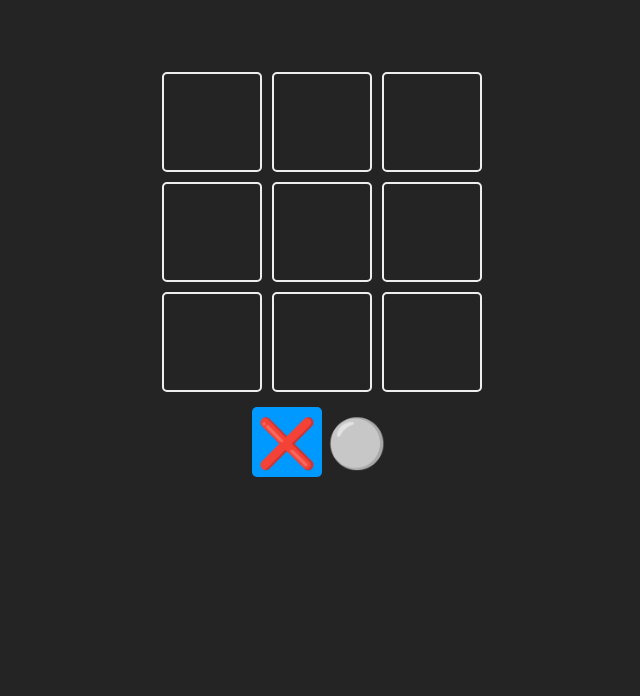
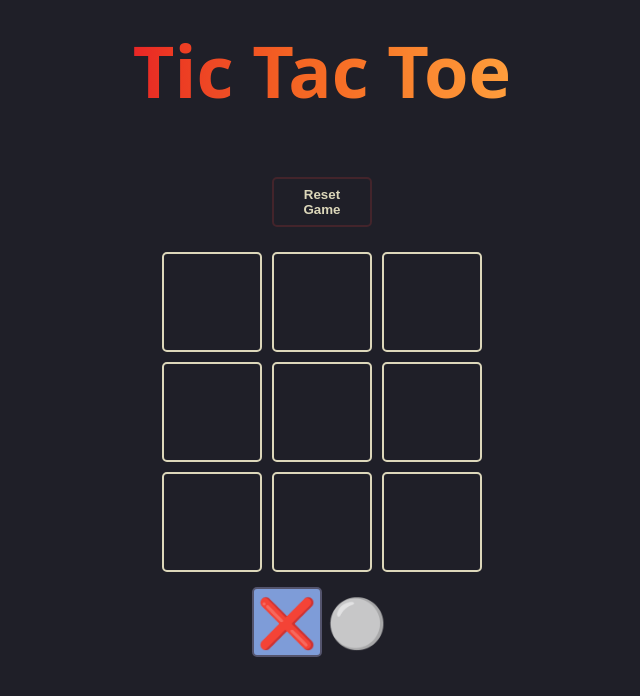
Before and after one commit to rickferrodriguez/Tic-Tac-Toe, a React (Vite) app: page / in a window 1280 px wide. Shown: the top 696 px of the page, without its empty margins (318-958 px from the left). Built offline with nearby package versions, Linux system fonts and the light colour scheme.

Commit message:
kanagawa tic-tac-toe

```diff
--- a/src/App.jsx
+++ b/src/App.jsx
@@ -67,7 +67,12 @@ function App() {
 
 
   return (
-    <main className="board">
+    <main>
+      <div className="title-container">
+        <h1>Tic Tac Toe</h1>
+      </div>
+      <section className="board">
+        <button onClick={resetGame}>Reset Game</button>
         <section className="game">
           {
             board.map((square, index) => (
@@ -110,6 +115,7 @@ function App() {
             </section>
           )
         }
+      </section>
     </main>
   )
 }
--- a/src/index.css
+++ b/src/index.css
@@ -6,14 +6,25 @@
 
   color-scheme: light dark;
   color: rgba(255, 255, 255, 0.87);
-  background-color: #242424;
+  background-color: #1F1F28;
 
   font-synthesis: none;
   text-rendering: optimizeLegibility;
   -webkit-font-smoothing: antialiased;
   -moz-osx-font-smoothing: grayscale;
   -webkit-text-size-adjust: 100%;
-}
+
+  --clr-primary: -webkit-linear-gradient(0deg,
+  hsl(0deg 81% 53%) 0%,
+  hsl(7deg 84% 53%) 11%,
+  hsl(11deg 86% 54%) 22%,
+  hsl(15deg 88% 54%) 33%,
+  hsl(19deg 91% 55%) 44%,
+  hsl(21deg 93% 56%) 56%,
+  hsl(24deg 94% 57%) 67%,
+  hsl(26deg 96% 59%) 78%,
+  hsl(28deg 98% 60%) 89%,
+  hsl(30deg 100% 62%) 100%);}
 
 body {
   margin: 0;
@@ -35,17 +46,24 @@ body {
   text-align: center;
 }
 
-.board h1 {
-  color: #eee;
-  margin-bottom: 16px;
+.title-container h1 {
+  margin: 0 auto;
+  padding-top: 1.6rem;
+  font-size: 72px;
+  height: 80px;
+  /* background: -webkit-linear-gradient(#DCD7BA, #333); */
+  background: var(--clr-primary);
+  -webkit-background-clip: text;
+  -webkit-text-fill-color: transparent;
 }
+
 
 .board button {
   padding: 8px 12px;
   margin: 25px;
   background: transparent;
-  border: 2px solid #eee;
-  color: #eee;
+  border: 2px solid #43242B;
+  color: #DCD7BA;
   width: 100px;
   border-radius: 5px;
   transition: 0.2s;
@@ -54,8 +72,8 @@ body {
 }
 
 .board button:hover {
-  background: #eee;
-  color: #222;
+  background: #43242B;
+  color: #DCD7BA;
 }
 
 .board .game {
@@ -82,8 +100,9 @@ body {
 }
 
 .square.is-selected {
-  color: #fff;
-  background: #09f;
+  color: #DCD7BA;
+  background: #7E9CD8;
+  border: 2px solid #54546D;
 }
 
 .winner {
@@ -101,7 +120,7 @@ body {
   background: #111;
   height: 300px;
   width: 320px;
-  border: 2px solid #eee;
+  border: 2px solid #DCD7BA;
   border-radius: 10px;
   display: flex;
   flex-direction: column;
@@ -113,7 +132,7 @@ body {
 .winner .win {
   margin: 0 auto;
   width: fit-content;
-  border: 2px solid #eee;
+  border: 2px solid #DCD7BA;
   border-radius: 10px;
   display: flex;
   gap: 15px;
@@ -122,7 +141,7 @@ body {
 .square {
   width: 100px;
   height: 100px;
-  border: 2px solid #eee;
+  border: 2px solid #DCD7BA;
   border-radius: 5px;
   display: grid;
   place-items: center;
```
Lines whose indentation alone changed are shown as unchanged.
